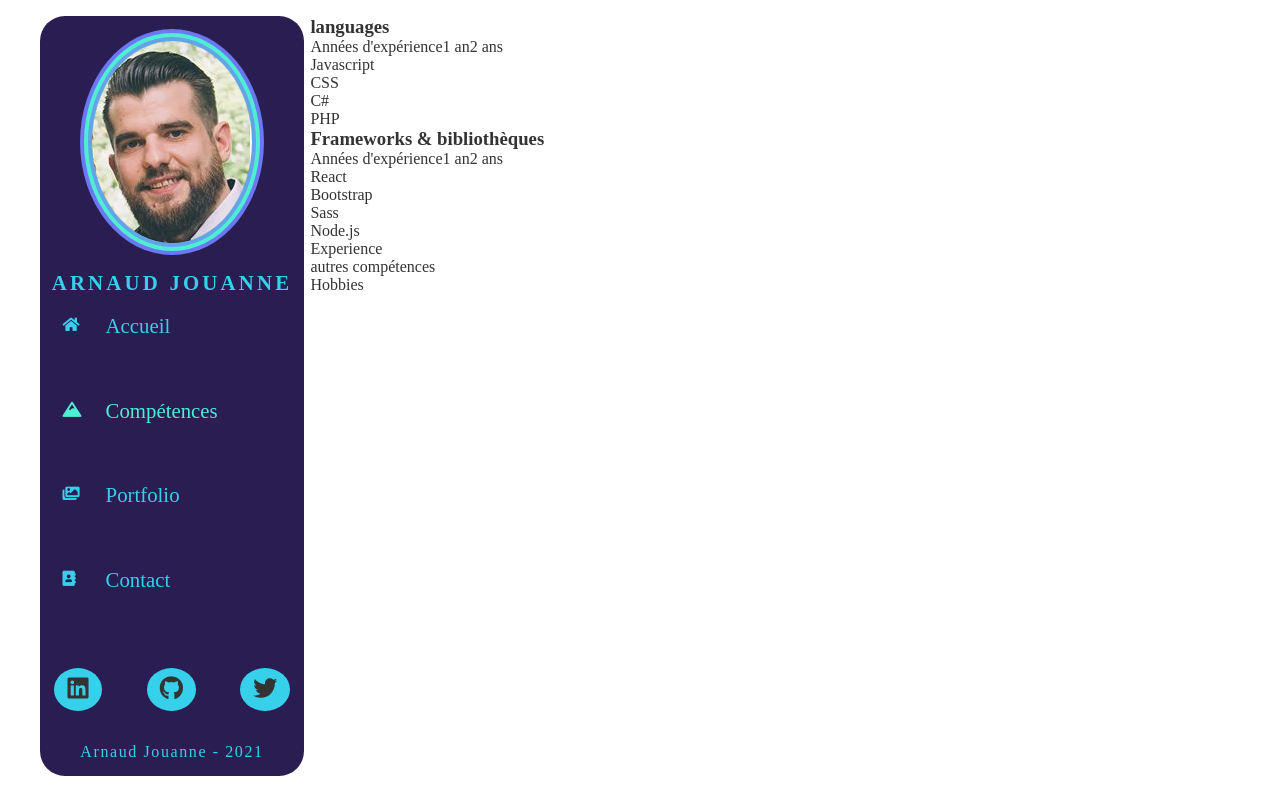
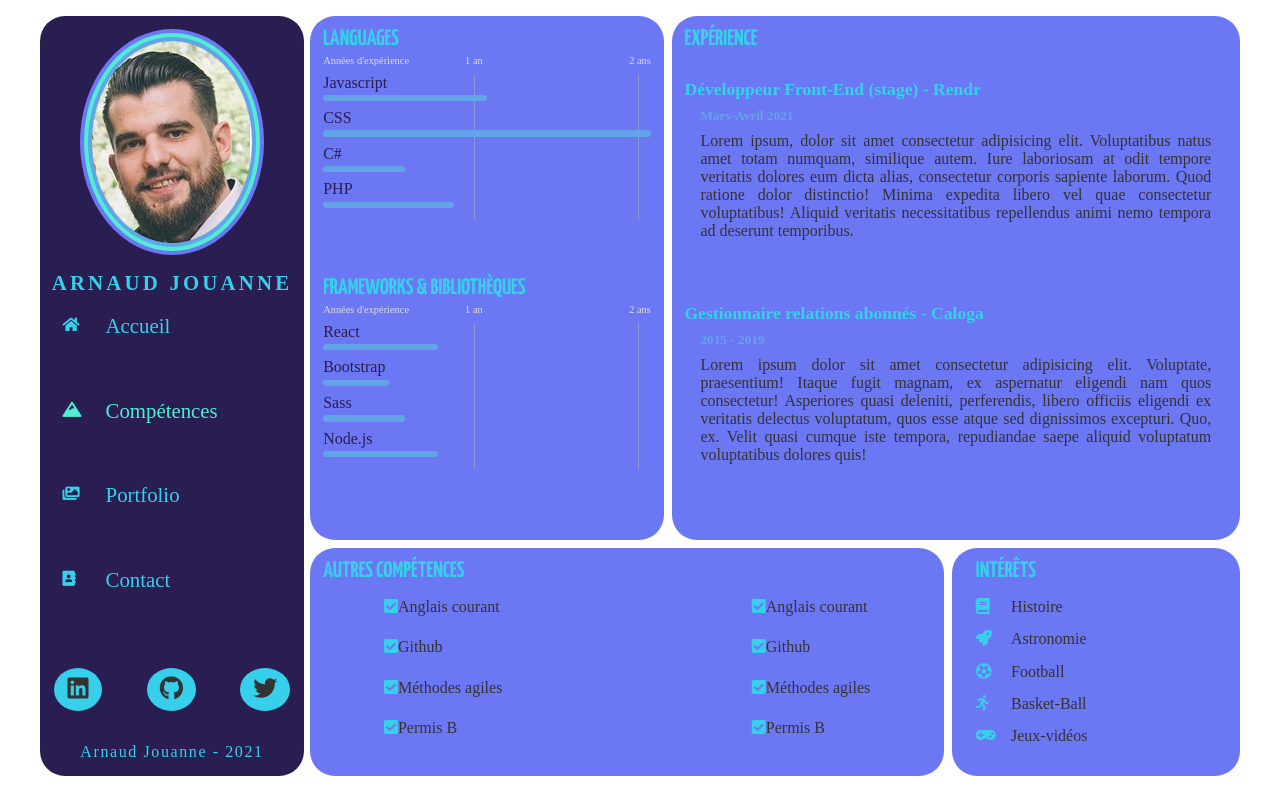
Before and after one commit to Nonos2k12/Site_CV_React, a React (Create React App) app: page /competences in a window 1280 px wide. Built offline with nearby package versions, Linux system fonts and the light colour scheme; a web font is replaced by a local one.

Commit message:
Finish the experience page & add experience page style

```diff
--- a/src/components/OtherSkills.js
+++ b/src/components/OtherSkills.js
@@ -1,7 +1,41 @@
 import React from "react";
 
 const OtherSkills = () => {
-  return <div>autres compétences</div>;
+  return (
+    <div className="otherSkills">
+      <h3>Autres compétences</h3>
+      <div className="list">
+        <ul>
+          <li>
+            <i className="fas fa-check-square"></i>Anglais courant
+          </li>
+          <li>
+            <i className="fas fa-check-square"></i>Github
+          </li>
+          <li>
+            <i className="fas fa-check-square"></i>Méthodes agiles
+          </li>
+          <li>
+            <i className="fas fa-check-square"></i>Permis B
+          </li>
+        </ul>
+        <ul>
+          <li>
+            <i className="fas fa-check-square"></i>Anglais courant
+          </li>
+          <li>
+            <i className="fas fa-check-square"></i>Github
+          </li>
+          <li>
+            <i className="fas fa-check-square"></i>Méthodes agiles
+          </li>
+          <li>
+            <i className="fas fa-check-square"></i>Permis B
+          </li>
+        </ul>
+      </div>
+    </div>
+  );
 };
 
 export default OtherSkills;
--- a/src/components/knowledges/Experience.js
+++ b/src/components/knowledges/Experience.js
@@ -1,7 +1,35 @@
 import React from "react";
 
 const Experience = () => {
-  return <div>Experience</div>;
+  return (
+    <div className="experience">
+      <h3>Expérience</h3>
+      <div className="exp-1">
+        <h4>Développeur Front-End (stage) - Rendr</h4>
+        <h5>Mars-Avril 2021</h5>
+        <p>
+          Lorem ipsum, dolor sit amet consectetur adipisicing elit. Voluptatibus
+          natus amet totam numquam, similique autem. Iure laboriosam at odit
+          tempore veritatis dolores eum dicta alias, consectetur corporis
+          sapiente laborum. Quod ratione dolor distinctio! Minima expedita
+          libero vel quae consectetur voluptatibus! Aliquid veritatis
+          necessitatibus repellendus animi nemo tempora ad deserunt temporibus.
+        </p>
+      </div>
+      <div className="exp-2">
+        <h4>Gestionnaire relations abonnés - Caloga</h4>
+        <h5>2015 - 2019</h5>
+        <p>
+          Lorem ipsum dolor sit amet consectetur adipisicing elit. Voluptate,
+          praesentium! Itaque fugit magnam, ex aspernatur eligendi nam quos
+          consectetur! Asperiores quasi deleniti, perferendis, libero officiis
+          eligendi ex veritatis delectus voluptatum, quos esse atque sed
+          dignissimos excepturi. Quo, ex. Velit quasi cumque iste tempora,
+          repudiandae saepe aliquid voluptatum voluptatibus dolores quis!
+        </p>
+      </div>
+    </div>
+  );
 };
 
 export default Experience;
--- a/src/components/knowledges/Hobbies.js
+++ b/src/components/knowledges/Hobbies.js
@@ -1,7 +1,33 @@
 import React from "react";
 
 const Hobbies = () => {
-  return <div>Hobbies</div>;
+  return (
+    <div className="hobbies">
+      <h3>Intérêts</h3>
+      <ul>
+        <li className="hobby">
+          <i className="fas fa-book"></i>
+          <span>Histoire</span>
+        </li>
+        <li className="hobby">
+          <i className="fas fa-rocket"></i>
+          <span>Astronomie</span>
+        </li>
+        <li className="hobby">
+          <i className="fas fa-futbol"></i>
+          <span>Football</span>
+        </li>
+        <li className="hobby">
+          <i className="fas fa-running"></i>
+          <span>Basket-Ball</span>
+        </li>
+        <li className="hobby">
+          <i className="fas fa-gamepad"></i>
+          <span>Jeux-vidéos</span>
+        </li>
+      </ul>
+    </div>
+  );
 };
 
 export default Hobbies;
--- a/src/styles/pages/_knowledges.scss
+++ b/src/styles/pages/_knowledges.scss
@@ -0,0 +1,236 @@
+.knowledges {
+  .knowledgesContent {
+    min-height: $minHeight;
+    width: 100%;
+    position: relative;
+    overflow: hidden;
+    display: grid;
+    grid-template-columns: 38% 1fr 1fr;
+    grid-template-rows: 70% 30%;
+    grid-template-areas:
+      "L E E"
+      "O O H";
+
+    .languagesFrameworks,
+    .experience,
+    .otherSkills,
+    .hobbies {
+      background: $color-2;
+      border-radius: $borderRadius;
+      padding: 0.8rem;
+    }
+    h3 {
+      font-size: 1.4rem;
+      margin-bottom: 1rem;
+      font-family: $font-2;
+      color: $color-5;
+      text-transform: uppercase;
+    }
+
+    .languagesFrameworks {
+      grid-area: L;
+      margin-bottom: 0.5rem;
+      display: grid;
+      grid-template-columns: 1fr;
+      grid-template-rows: 1fr 1fr;
+      grid-template-areas:
+        "L"
+        "F";
+
+      .languageDisplay {
+        grid-area: L;
+      }
+      .frameworkDisplay {
+        grid-area: F;
+      }
+      h3 {
+        margin-bottom: 0.3rem;
+      }
+
+      .years {
+        font-size: 0.65rem;
+        display: flex;
+        justify-content: space-between;
+        color: $white;
+
+        span {
+          width: 36%;
+
+          &:nth-child(2) {
+            text-align: center;
+            width: 20%;
+          }
+          &:nth-child(3) {
+            text-align: right;
+            width: 44%;
+          }
+
+          &:nth-child(2):before,
+          &:nth-child(3):before {
+            content: "";
+            background: rgba(180, 179, 179, 0.507);
+            position: absolute;
+            height: 146px;
+            width: 1px;
+            transform: translate(9px, 19px);
+          }
+        }
+      }
+      .languagesList {
+        padding-top: 0.5rem;
+
+        li {
+          color: $color-1;
+        }
+        .progressBar {
+          height: 0.4rem;
+          background: transparent;
+          border-radius: 50px;
+          margin-top: 0.2rem;
+          position: relative;
+
+          &:after {
+            content: "";
+            position: absolute;
+            background: $color-3;
+            border-radius: 50px;
+            height: 0.4rem;
+            width: 0;
+            animation: line 2s ease-out forwards;
+
+            @keyframes line {
+              to {
+                width: 100%;
+              }
+            }
+          }
+        }
+      }
+    }
+    .experience {
+      grid-area: E;
+      margin: 0 0 0.5rem 0.5rem;
+      display: grid;
+      grid-template-columns: 1fr;
+      grid-template-rows: 10% 1fr 1fr;
+      grid-template-areas:
+        "1"
+        "2"
+        "3";
+
+      h3 {
+        grid-area: 1;
+      }
+      h4 {
+        font-size: 1.1rem;
+        color: $color-5;
+      }
+      h5 {
+        color: $color-3;
+        padding: 0.5rem 0 0.5rem 1rem;
+      }
+      p {
+        text-align: justify;
+        padding: 0 1rem;
+      }
+      .exp-1 {
+        grid-area: 2;
+      }
+      .exp-2 {
+        grid-area: 3;
+      }
+    }
+    .otherSkills {
+      grid-area: O;
+      margin-right: 0.5rem;
+
+      .list {
+        display: flex;
+        width: 80%;
+        height: 100%;
+        margin: 0 auto;
+        justify-content: space-between;
+
+        ul {
+          height: 80%;
+          display: grid;
+
+          i {
+            color: $color-5;
+          }
+        }
+      }
+    }
+    .hobbies {
+      grid-area: H;
+      padding-left: 1.5rem;
+
+      ul {
+        height: 80%;
+        display: grid;
+
+        li {
+          i {
+            position: absolute;
+            color: $color-5;
+          }
+          span {
+            position: absolute;
+            transform: translateX(2.2rem);
+          }
+        }
+      }
+    }
+  }
+}
+@media screen and (max-width: 950px) {
+  .knowledgesContent {
+    h3 {
+      font-size: 1.2rem !important;
+    }
+    .languagesList {
+      padding-top: 0.2rem !important;
+    }
+    p {
+      font-size: 0.8rem;
+    }
+    .otherSkills,
+    .hobbies {
+      font-size: 0.8rem;
+    }
+  }
+}
+@media screen and (max-width: 850px) {
+  .knowledgesContent {
+    h4 {
+      font-size: 0.9rem !important;
+    }
+    h5 {
+      font-size: 0.6rem !important;
+      padding: 0.2rem 1rem !important;
+    }
+  }
+}
+@media screen and (max-width: 500px) {
+  .knowledgesContent {
+    display: grid !important;
+    grid-template-columns: 1fr !important;
+    grid-template-rows: 1fr 1fr 180px 180px !important;
+
+    .languages {
+      grid-area: 1 !important;
+    }
+    .experience {
+      grid-area: 2 !important;
+      margin-left: 0 !important;
+    }
+    .otherSkills {
+      grid-area: 3 !important;
+      margin-right: 0 !important;
+    }
+    .hobbies {
+      grid-area: 4 !important;
+      margin-top: 0.5rem !important;
+    }
+  }
+}
```
